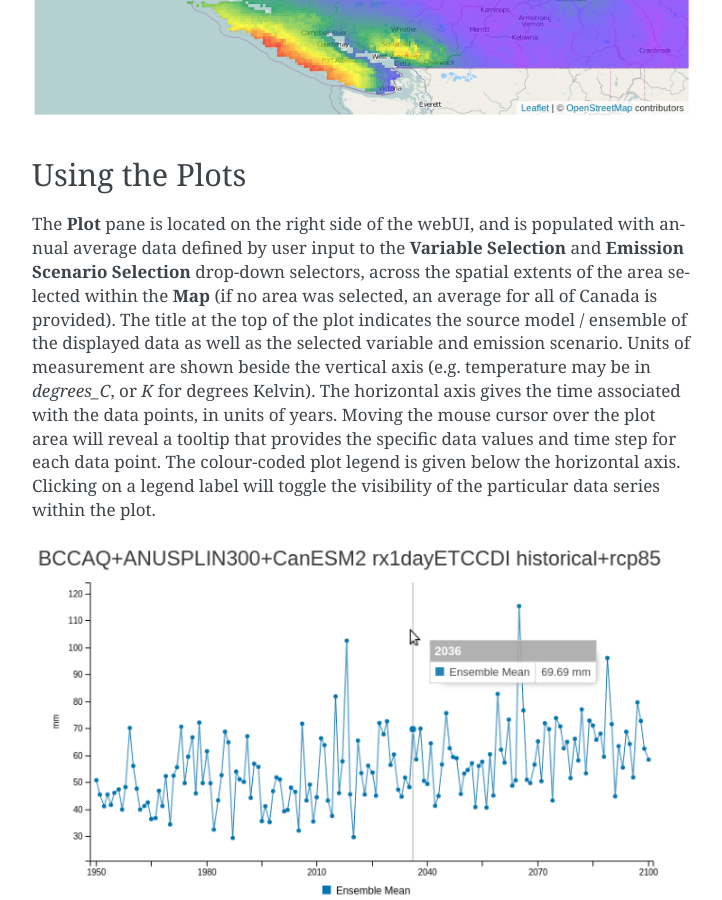
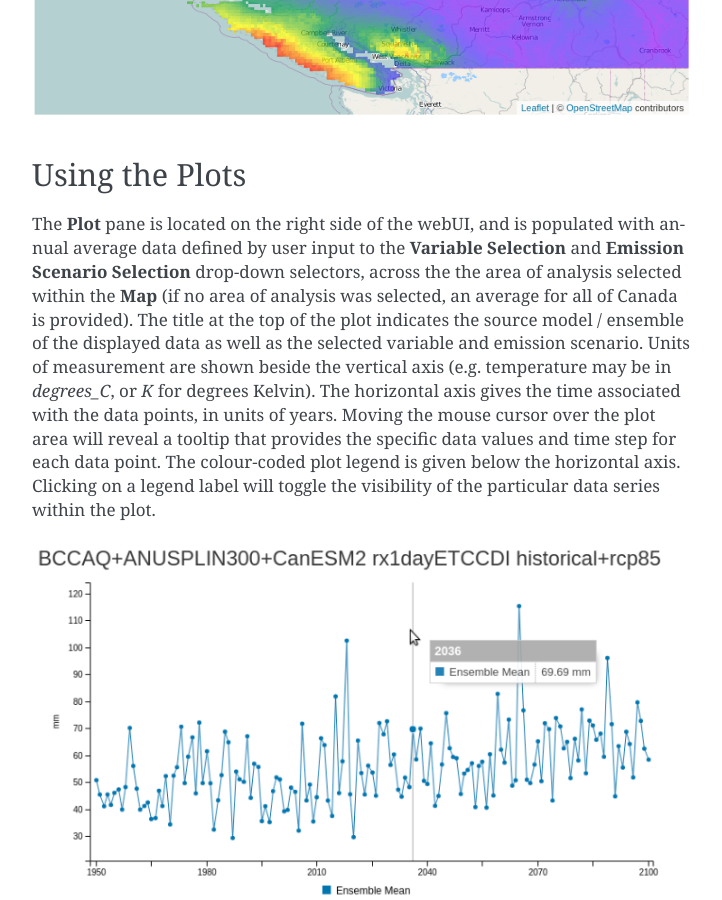
Before and after one commit to pacificclimate/climate-explorer, a Sphinx documentation site: the page built from doc/source/index.rst, in a window 1280 px wide and 900 px high, scrolled down 2664 px. Shown: the whole window, without its empty margins (388-1110 px from the left). Built offline with Sphinx 7.4.7, drawn with Linux system fonts in a browser that asks for light colours.

Commit message:
Some wording consistency fixes.

```diff
--- a/doc/source/index.rst
+++ b/doc/source/index.rst
@@ -39,7 +39,7 @@ The "export polygon" button allows the user to export a polygon/rectangle curren
 
 Using the Plots
 ---------------
-The **Plot** pane is located on the right side of the webUI, and is populated with annual average data defined by user input to the **Variable Selection** and **Emission Scenario Selection** drop-down selectors, across the spatial extents of the area selected within the **Map** (if no area was selected, an average for all of Canada is provided). The title at the top of the plot indicates the source model / ensemble of the displayed data as well as the selected variable and emission scenario. Units of measurement are shown beside the vertical axis (e.g. temperature may be in *degrees_C*, or *K* for degrees Kelvin). The horizontal axis gives the time associated with the data points, in units of years. Moving the mouse cursor over the plot area will reveal a tooltip that provides the specific data values and time step for each data point. The colour-coded plot legend is given below the horizontal axis. Clicking on a legend label will toggle the visibility of the particular data series within the plot.
+The **Plot** pane is located on the right side of the webUI, and is populated with annual average data defined by user input to the **Variable Selection** and **Emission Scenario Selection** drop-down selectors, across the the area of analysis selected within the **Map** (if no area of analysis was selected, an average for all of Canada is provided). The title at the top of the plot indicates the source model / ensemble of the displayed data as well as the selected variable and emission scenario. Units of measurement are shown beside the vertical axis (e.g. temperature may be in *degrees_C*, or *K* for degrees Kelvin). The horizontal axis gives the time associated with the data points, in units of years. Moving the mouse cursor over the plot area will reveal a tooltip that provides the specific data values and time step for each data point. The colour-coded plot legend is given below the horizontal axis. Clicking on a legend label will toggle the visibility of the particular data series within the plot.
 
 .. image:: images/MoTi-TFE_screenshot-DataGraph_pane_w_tooltip.png
 
```
